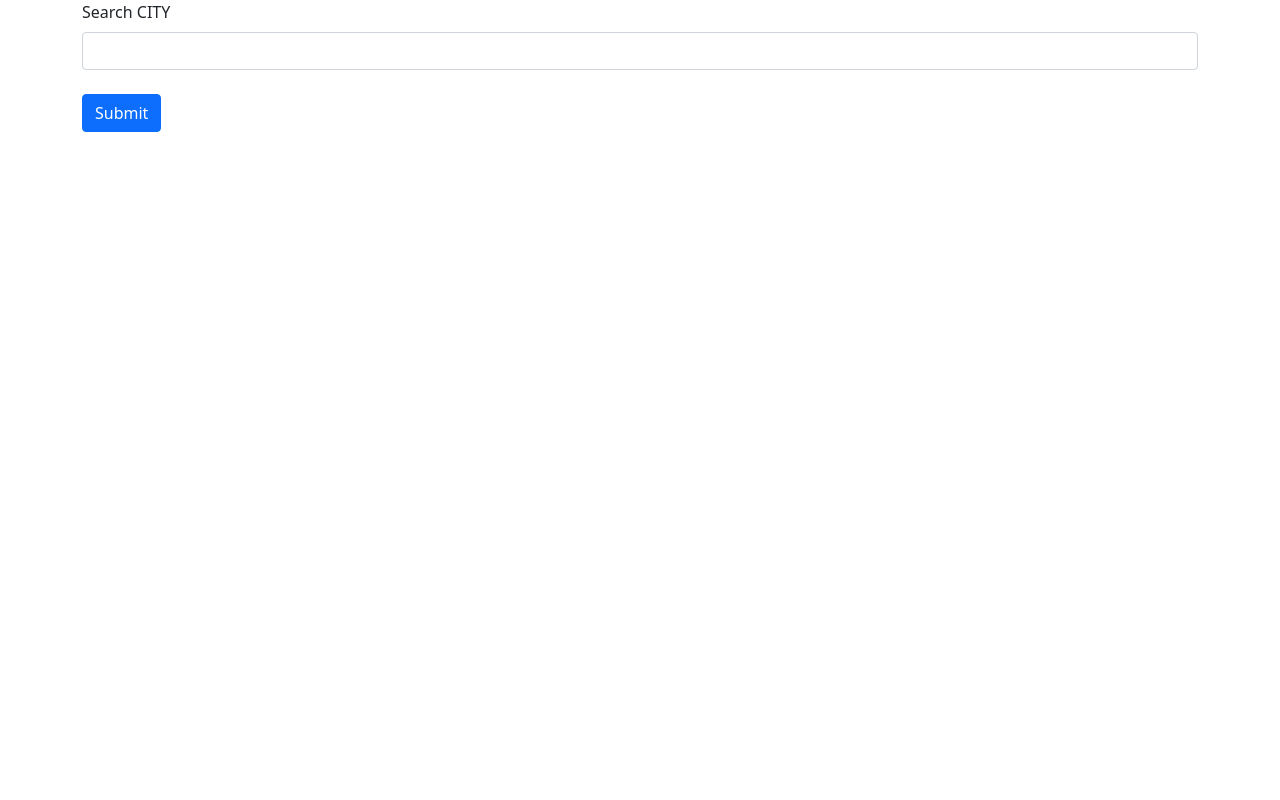
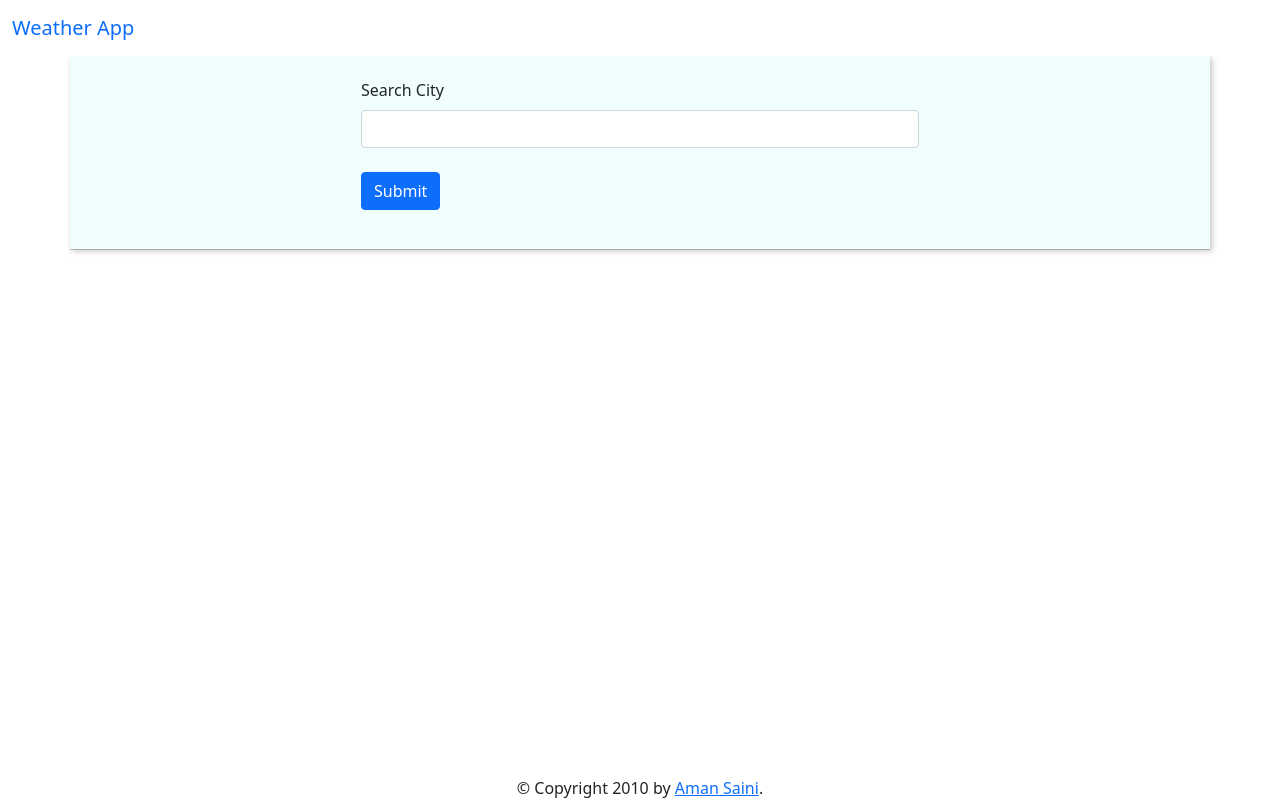
Before and after one commit to gabbar23/Weather-App-Flask, a Flask app: page / in a window 1280 px wide. Run offline with Flask 2, Linux system fonts and the light colour scheme; data that the repository does not hold is empty.

Commit message:
Version 3.1

```diff
--- a/static/styles.css
+++ b/static/styles.css
@@ -1,3 +1,29 @@
-.formbox{
+.navbar {
+    background-color: rgb(255, 255, 255);
+}
+
+.formbox {
+    margin-left: 25%;
+    width: 50%;
+    padding-top: 2%;
+    padding-bottom: 2%;
+}
+
+#footer {
+    position: fixed;
+    left: 0;
+    bottom: 0;
+    width: 100%;
+    background-color: #ffffff;
+    text-align: center;
+}
+
+.card {
+    box-shadow: 2px 2px 6px #c4c4c4;
+}
+
+.search {
+    background-color: rgb(241, 254, 255);
+    box-shadow: 2px 2px 6px #c4c4c4;
 
 }
--- a/templates/index.html
+++ b/templates/index.html
@@ -12,13 +12,21 @@
 </head>
 
 <body>
+    <nav class="navbar ">
+        <div class="container-fluid">
+            <a class="navbar-brand">Weather App</a>
+            <form class="d-flex">
+
+            </form>
+        </div>
+    </nav>
     <div class="container">
         <div class="row">
-            <div class="col">
+            <div class="col search">
                 <div class="formbox">
                     <form action="{{url_for('index_post')}}" method="POST">
                         <div class="mb-3">
-                            <label for="cityinput" class="form-label">Search CITY</label>
+                            <label for="cityinput" class="form-label">Search City</label>
                             <input type="text" class="form-control" name="cityname" id="exampleInputEmail1"
                                 aria-describedby="emailHelp">
                             <br>
@@ -42,12 +50,17 @@
                 </div>
             </div>
         </div>
+        <hr>
+        <br>
         <div class="weatherdata">
+            <div class="row">
                 {% for city in weater_data%}
+                <div class="col-lg-4 col-sm-6">
                     <div class="card mb-3" style="max-width: 300px;">
                         <div class="row g-0">
                             <div class="col-md-4">
-                        <img src="http://openweathermap.org/img/w/{{ city.icon }}.png" class="card-img-top" alt="...">
+                                <img src="http://openweathermap.org/img/w/{{ city.icon }}.png" class="card-img-top"
+                                    alt="...">
                             </div>
                             <div class="col-md-8">
                                 <div class="card-body">
@@ -59,10 +72,15 @@
                             </div>
                         </div>
                     </div>
-
+                </div>
                 {% endfor %}
+            </div>
 
         </div>
+    </div>
+
+    <div id="footer" class="font-style-san">
+        &copy; Copyright 2010 by <a href="https://github.com/gabbar23/Weather-App-Flask">Aman Saini</a>.
     </div>
 </body>
 
```
Also changed, not shown: weather_app.db. Lines whose indentation alone changed are shown as unchanged.
